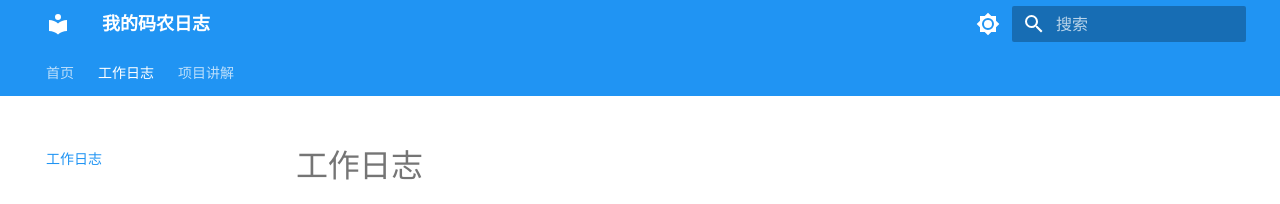
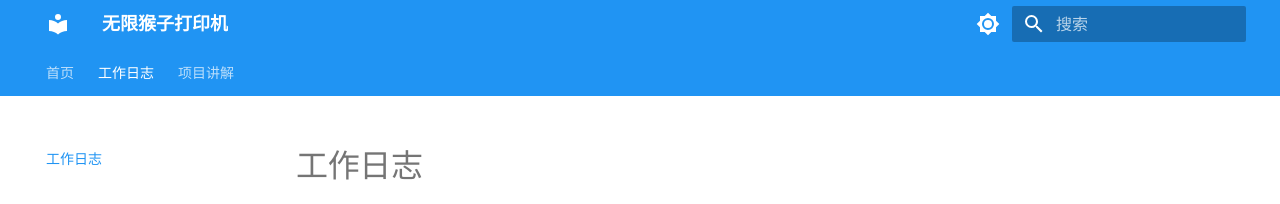
Before and after one commit to Page67/fakespeare, an MkDocs documentation site: the page built from docs/blog/index.md, in a window 1280 px wide. Shown: the top 204 px of the page. Built offline with MkDocs 1.6.1 and Material for MkDocs 9.7.7, drawn with Linux system fonts in a browser that asks for light colours.

Commit message:
这才是真正适合的名字！

```diff
--- a/mkdocs.yml
+++ b/mkdocs.yml
@@ -1,4 +1,4 @@
-site_name: 我的码农日志
+site_name: 无限猴子打印机
 site_description: 编程项目记录与技术分享
 site_author: uki
 
```
